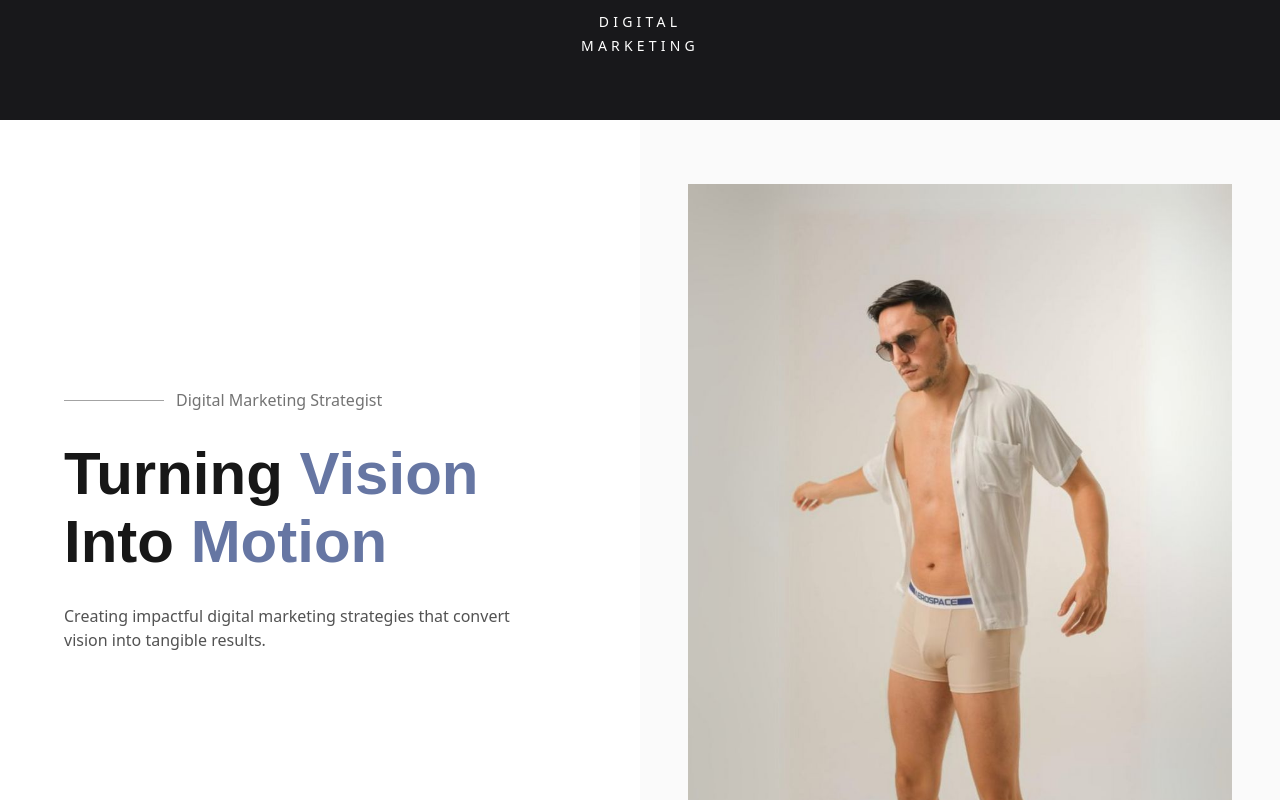
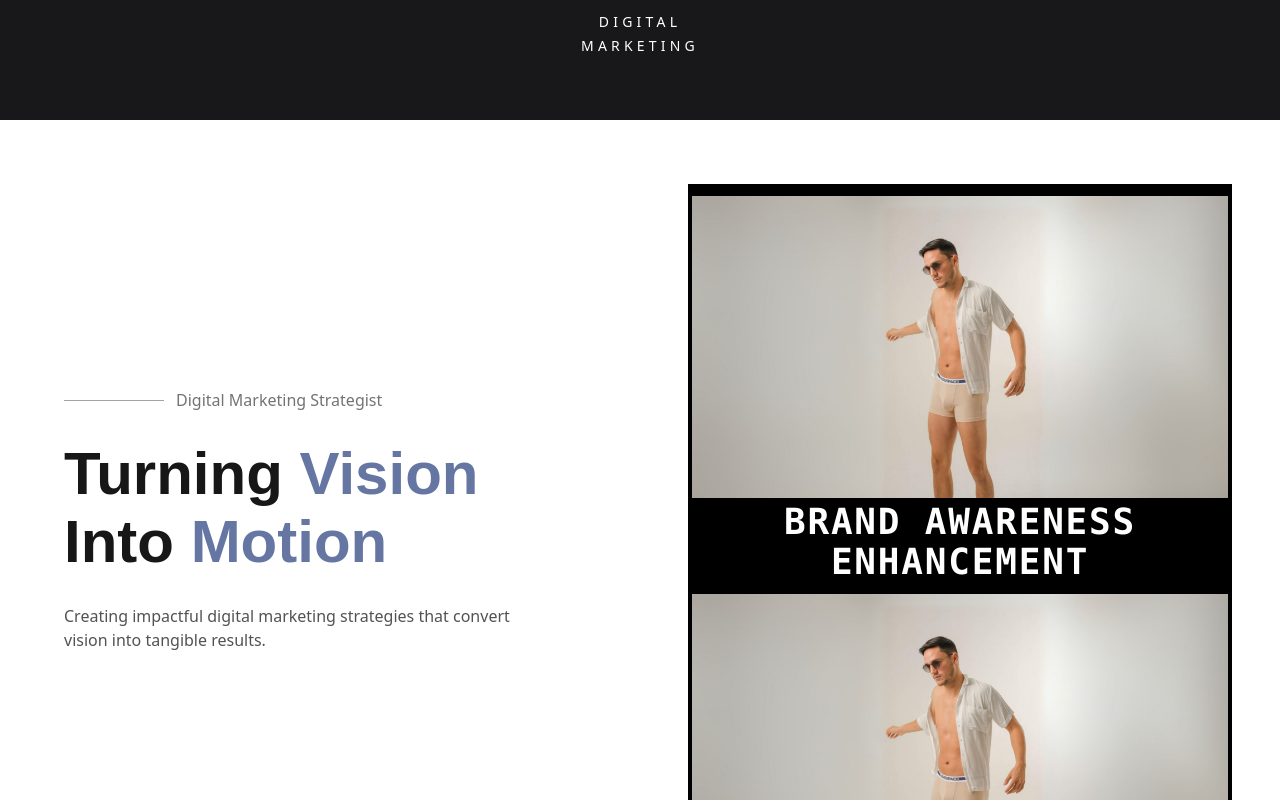
Before and after one commit to Kevin5621/portofolio-website-digital-marketer-2, a Next.js app: page / in a window 1280 px wide. Shown: the part 680-1480 px from the top of the page. Built offline with nearby package versions, Linux system fonts and the light colour scheme.

Commit message:
adjust - enhanced scrollable content

```diff
--- a/src/components/hero.tsx
+++ b/src/components/hero.tsx
@@ -169,58 +169,55 @@ const Hero = () => {
               </div>
             </div>
 
-            {/* Right Side - Scrollable Content with Brutalist Text Design */}
-            <div className="md:w-1/2 bg-neutral-50">
+            {/* Right Side - Scrollable Content with Raw Brutalism for Landscape Images */}
+            <div className="md:w-1/2 bg-white">
               <div className="py-16 px-8 md:px-12">
-                {/* Modified portfolio section with brutalist text */}
                 <div className="grid grid-cols-1">
                   {portfolioItems.map((item, index) => (
-                    <div key={index} className="mb-0">
-                      {/* Image Container */}
+                    <div key={index} className="mb-0 border-t-8 border-black">
+                      {/* Image Container with heavy borders and minimal hover effect */}
                       <motion.div
                         className="group"
-                        initial={{ opacity: 0, y: 100 }}
+                        initial={{ opacity: 0, y: 80 }}
                         whileInView={{ opacity: 1, y: 0 }}
-                        transition={{ duration: 0.8 }}
+                        transition={{ duration: 0.6 }}
                         viewport={{ once: true, margin: "-100px" }}
                       >
-                        <div className="relative overflow-hidden">
+                        <div className="relative overflow-hidden border-4 border-black">
                           <motion.div
-                            className="aspect-[4/5] overflow-hidden"
-                            whileHover={{ scale: 0.95 }}
-                            transition={{ duration: 0.4 }}
+                            className="aspect-[16/9] overflow-hidden"
+                            whileHover={{ scale: 0.98 }}
+                            transition={{ duration: 0.3 }}
                           >
                             <Image
                               src={item.image}
                               alt={item.alt}
-                              width={600}
-                              height={750}
-                              className="w-full h-full object-cover transition-all duration-700 ease-out group-hover:scale-110"
+                              width={800}
+                              height={450}
+                              className="w-full h-full object-cover transition-transform duration-500 ease-out group-hover:scale-105"
                             />
                           </motion.div>
                           <motion.div
-                            className="absolute inset-0 bg-dark/30 opacity-0 group-hover:opacity-100 transition-opacity duration-300"
-                            whileHover={{ opacity: 0.2 }}
+                            className="absolute inset-0 bg-black opacity-0 group-hover:opacity-50 transition-opacity duration-300"
                           ></motion.div>
                         </div>
                       </motion.div>
 
                       {/* Brutalist Text Container */}
-                      <div className="bg-dark py-12 flex items-center justify-center">
-                        <h3 className="text-white font-mono font-extrabold text-4xl md:text-5xl lg:text-6xl tracking-tight text-center leading-none px-2">
+                      <div className="bg-black flex items-center justify-center">
+                        <h3 className="text-white font-mono font-bold text-4x1 md:text-4xl tracking-wider text-center leading-none">
                           {item.description}
                         </h3>
                       </div>
 
-                      {/* No spacing between items */}
-                      {index < portfolioItems.length - 1 && (
-                        <div className="h-0"></div>
-                      )}
+                      {/* No extra spacing between items */}
+                      {index < portfolioItems.length - 1 && <div className="h-0"></div>}
                     </div>
                   ))}
                 </div>
               </div>
             </div>
+
           </div>
         </section>
       </main>
```
